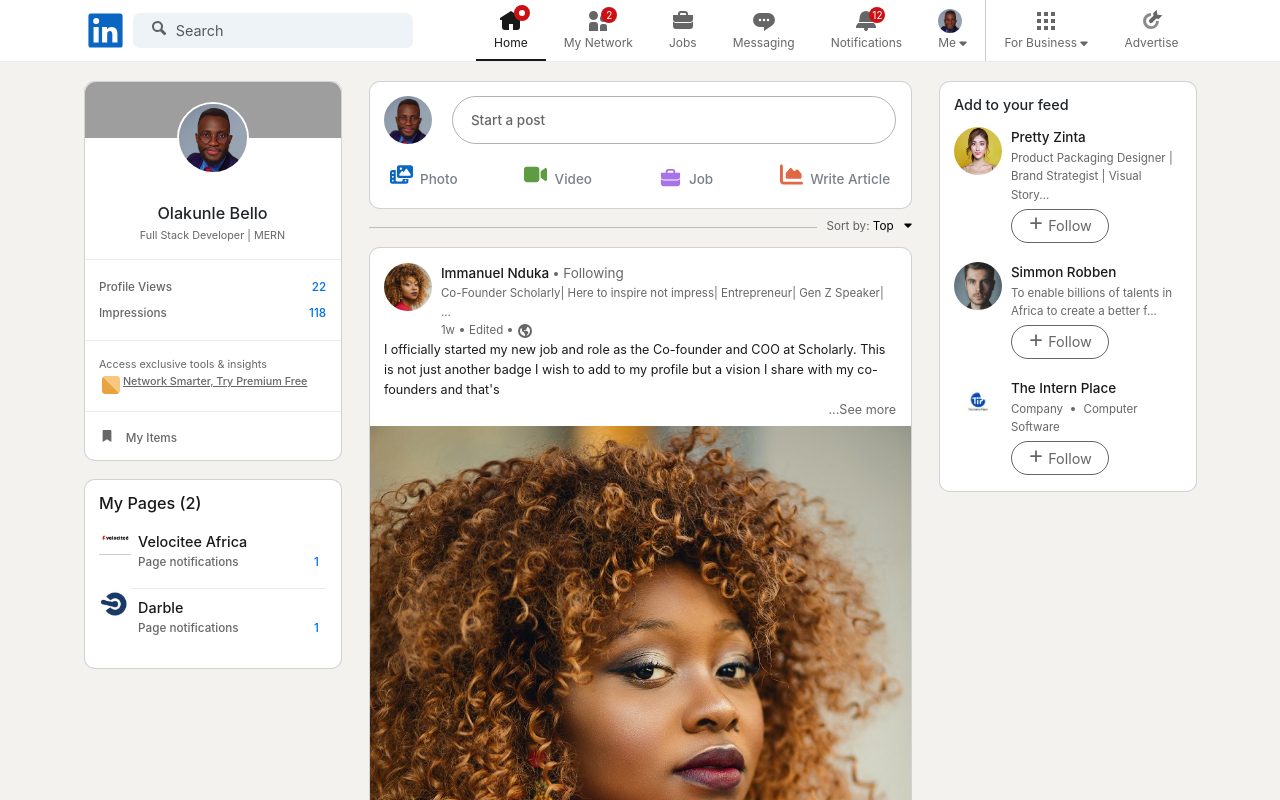
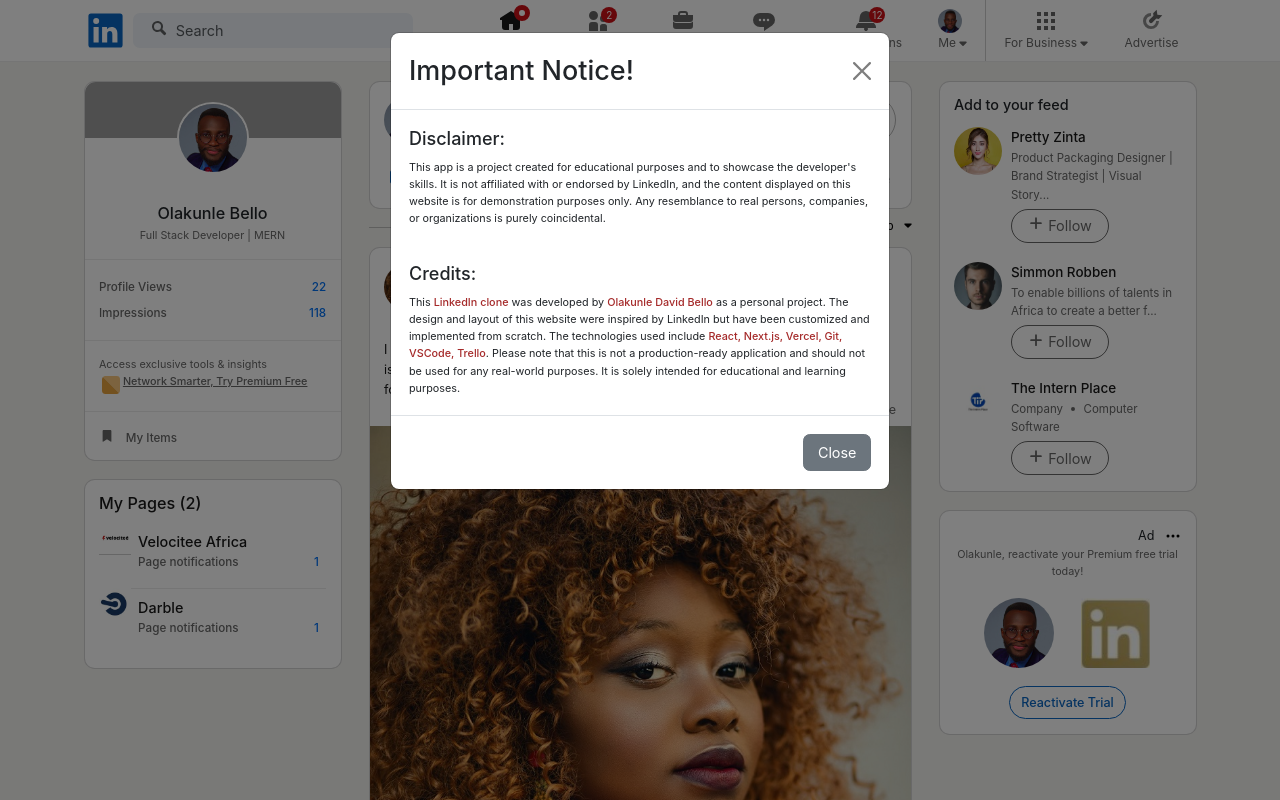
Before and after one commit to inioluwabello/linkedin, a Next.js app: page / in a window 1280 px wide. Shown: the top 800 px of the page. Built offline with nearby package versions, Linux system fonts and the light colour scheme; grey boxes are pictures that could not be loaded.

Commit message:
Completed

```diff
--- /dev/null
+++ b/components/home/PremiumAd.js
@@ -0,0 +1,55 @@
+const PremiumAd = ({ user }) => {
+  return (
+    <div className="card mt-3">
+      <div className="card-content">
+        <div className="reactivate-top text-md text-right">
+          Ad &nbsp;{" "}
+          <svg
+            viewBox="0 0 16 16"
+            width="16"
+            height="16"
+            xmlns="http://www.w3.org/2000/svg"
+          >
+            {" "}
+            <g>
+              <g>
+                <path d="M3,9.5A1.5,1.5,0,1,1,4.5,8,1.5,1.5,0,0,1,3,9.5ZM11.5,8A1.5,1.5,0,1,0,13,6.5,1.5,1.5,0,0,0,11.5,8Zm-5,0A1.5,1.5,0,1,0,8,6.5,1.5,1.5,0,0,0,6.5,8Z"></path>
+              </g>
+            </g>
+          </svg>
+          <div className="text-center alt-text text-sm">
+            {user.name.split(" ")[0]}, reactivate your Premium free trial today!
+          </div>
+        </div>
+
+        <div className="row mt-3">
+          <div className="col text-right">
+            <img
+              src={user.profileImg}
+              style={{
+                width: "70px",
+                height: "70px",
+                borderRadius: "50%",
+                display: "inline-block",
+              }}
+            />
+          </div>
+          <div className="col">
+            <img
+              style={{ width: "69px", height: "70px" }}
+              src="/images/li-premium.jpg"
+            />
+          </div>
+        </div>
+
+        <div className="mt-3 text-center">
+          <button className="reactivate-btn brand-color bold text-md">
+            Reactivate Trial
+          </button>
+        </div>
+      </div>
+    </div>
+  );
+};
+
+export default PremiumAd;
--- /dev/null
+++ b/components/utils/Disclaimer.js
@@ -0,0 +1,48 @@
+import Button from "react-bootstrap/Button";
+import Modal from "react-bootstrap/Modal";
+import { useState } from "react";
+
+const Disclaimer = () => {
+  const [showDisclaimer, setShowDisclaimer] = useState(true);
+
+  const handleClose = () => setShowDisclaimer(false);
+  return (
+    <Modal show={showDisclaimer} onHide={handleClose}>
+      <Modal.Header closeButton>
+        <Modal.Title>Important Notice!</Modal.Title>
+      </Modal.Header>
+      <Modal.Body>
+        <div className="text-sm">
+          <h6 className="bold">Disclaimer:</h6>
+          This app is a project created for educational purposes and to showcase
+          the developer's skills. It is not affiliated with or endorsed by
+          LinkedIn, and the content displayed on this website is for
+          demonstration purposes only. Any resemblance to real persons,
+          companies, or organizations is purely coincidental.
+          <br />
+          <br />
+          <h6 className="bold mt-3">Credits:</h6>
+          This <span className="bold emphasis">LinkedIn clone</span> was
+          developed by{" "}
+          <span className="bold emphasis">Olakunle David Bello</span> as a
+          personal project. The design and layout of this website were inspired
+          by LinkedIn but have been customized and implemented from scratch. The
+          technologies used include{" "}
+          <span className="bold emphasis">
+            React, Next.js, Vercel, Git, VSCode, Trello
+          </span>
+          . Please note that this is not a production-ready application and
+          should not be used for any real-world purposes. It is solely intended
+          for educational and learning purposes.
+        </div>
+      </Modal.Body>
+      <Modal.Footer>
+        <Button variant="secondary" onClick={handleClose}>
+          Close
+        </Button>
+      </Modal.Footer>
+    </Modal>
+  );
+};
+
+export default Disclaimer;
--- a/pages/index.js
+++ b/pages/index.js
@@ -4,9 +4,10 @@
 import StartPost from "../components/home/StartPost";
 import MyPages from "../components/home/MyPages";
 import Posts from "../components/home/Posts";
-import Suggestions from "../components/home/Suggestions"
-
+import Suggestions from "../components/home/Suggestions";
+import PremiumAd from "../components/home/PremiumAd";
 import user from "../data/user";
+import Disclaimer from "../components/utils/Disclaimer";
 
 const Index = ({ posts }) => {
 
@@ -25,8 +26,11 @@
           </div>
           <div className="col-xs-12 d-sm-none d-md-none d-lg-block col-lg-3">
             <Suggestions />
+            <PremiumAd user={user} />
           </div>
         </div>
+
+        <Disclaimer />
       </LinkedInLayout>
     </>
   );
@@ -39,14 +43,14 @@
     props: {
       posts: [
         {
-          id:1,
+          id: 1,
           owner: {
             img: "/images/posts/nduka.jpg",
             name: "Immanuel Nduka",
             following: true,
             title:
               "Co-Founder Scholarly| Here to inspire not impress| Entrepreneur| Gen Z Speaker| Brand Influencer",
-            connectionOrder: "1st"
+            connectionOrder: "1st",
           },
           postContent: `I officially started my new job and role as the Co-founder and COO at Scholarly.
 
@@ -63,70 +67,84 @@
         Join our waitlist at scholarlyme.com
          and share this post. If we must win, we do it together, and in doing it together, we win as one. Cheers.`,
           postImage: "/images/posts/nduka-post.jpg",
-          date: '1w',
+          date: "1w",
           edited: true,
           showGlobe: true,
           reactions: {
             like: 23,
             celebrate: 12,
-            love: 34
+            love: 34,
           },
-          comments: [{
+          comments: [
+            {
               id: "comment-1",
               name: "Fadeyemo Temitope",
               profileImg: "/images/posts/adeyemo.jpg",
               title: "Sales Manager at Crowd square",
-            content: "Congratulations Emmanuel, so happy for you and many more to come",
+              content:
+                "Congratulations Emmanuel, so happy for you and many more to come",
               time: "5h",
-            replies: [{
+              replies: [
+                {
                   id: "reply-1",
                   name: "Immanuel Nduka",
                   profileImg: "/images/posts/nduka.jpg",
-              title: "Co-Founder Scholarly| Here to inspire not impress| Entrepreneur| Elumelu boy| Gen Z Speaker| Brand Influencer",
+                  title:
+                    "Co-Founder Scholarly| Here to inspire not impress| Entrepreneur| Elumelu boy| Gen Z Speaker| Brand Influencer",
                   content: "Thank you so much.",
                   time: "4h",
                   isAuthor: true,
-              celebrates: [{
-                id: 1
-              }]
-            }]
+                  celebrates: [
+                    {
+                      id: 1,
+                    },
+                  ],
+                },
+              ],
             },
             {
               id: "comment-2",
               name: "Ini-Obon B.",
               profileImg: "/images/posts/ini.jpg",
-            title: "Social Impact Advocate| Corporate Social Responsibility| Social Entreprenuer| MSc. Sustainability & Social Innovation HEC PARIS | 2020/21 TOTAL Energies Scholar",
+              title:
+                "Social Impact Advocate| Corporate Social Responsibility| Social Entreprenuer| MSc. Sustainability & Social Innovation HEC PARIS | 2020/21 TOTAL Energies Scholar",
               content: "Amazing, welldone Bro 👏",
               time: "5h",
-            replies: [{
+              replies: [
+                {
                   id: "reply-2",
                   name: "Immanuel Nduka",
                   profileImg: "/images/posts/nduka.jpg",
-              title: "Co-Founder Scholarly| Here to inspire not impress| Entrepreneur| Elumelu boy| Gen Z Speaker| Brand Influencer",
+                  title:
+                    "Co-Founder Scholarly| Here to inspire not impress| Entrepreneur| Elumelu boy| Gen Z Speaker| Brand Influencer",
                   content: "Thank you so much. 🤍🤍",
                   time: "4h",
                   isAuthor: true,
-              likes: [{
-                id: 1
-              }]
-            }]
-          }],
-          likedByUser: true
+                  likes: [
+                    {
+                      id: 1,
+                    },
+                  ],
+                },
+              ],
+            },
+          ],
+          likedByUser: true,
         },
         {
-          id:2,
+          id: 2,
           owner: {
             img: "/images/posts/vee.jpg",
             name: "Bee Mativhu, ed.m",
             following: false,
             title:
               "Young Leader at the UN | Girls'Education Activist | Harvard MA | Founder of Empowered By Vee | Oxford BA Grad",
-            connectionOrder: "1st"
+            connectionOrder: "1st",
           },
           referrer: {
             img: "/images/posts/ruth.jpg",
             name: "Ruth Bazinga",
-            desc: "likes this"
+            desc: "likes this",
           },
           postContent: `Allow me to re-introduce myself, 👩🏾‍🦱 hi! my name is Varaidzo Felistus Kativhu - but everyone calls me Vee
 
@@ -161,15 +179,15 @@
 
           🍕 ohhh and I LOVEEEEE pizza & travelling the world 🌍!!`,
           postImage: "/images/posts/vee1.jpg",
-          date: '1h',
+          date: "1h",
           edited: false,
           showGlobe: false,
           reactions: {
             like: 2,
             celebrate: 3,
-            love: 16
+            love: 16,
           },
-          comments: []
+          comments: [],
         },
       ],
     },
--- a/styles/global.css
+++ b/styles/global.css
@@ -677,3 +677,12 @@
 .follow-btn:hover {
   border: 2px solid rgba(0, 0, 0, .8);
 }
+.reactivate-btn {
+  border: 1px solid #0a66c2;
+  border-radius: 50px;
+  padding: .3rem .6rem;
+  background-color: transparent;
+}
+.emphasis {
+  color: brown;
+}
```
Lines whose indentation alone changed are shown as unchanged.
